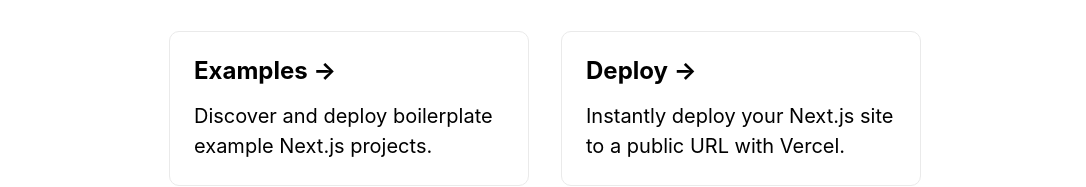
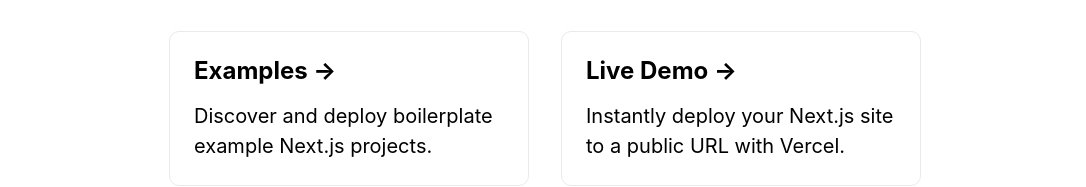
Before and after one commit to xiaowuc2/cognopy.github.io, a Next.js app: page / in a window 1280 px wide. Shown: the part 458-645 px from the top of the page, without its empty margins (95-1181 px from the left). Built offline with nearby package versions, Linux system fonts and the light colour scheme.

Commit message:
Update index.js

```diff
--- a/pages/index.js
+++ b/pages/index.js
@@ -42,7 +42,7 @@
             href="https://vercel.com/import?filter=next.js&utm_source=create-next-app&utm_medium=default-template&utm_campaign=create-next-app"
             className={styles.card}
           >
-            <h3>Deploy &rarr;</h3>
+            <h3>Live Demo &rarr;</h3>
             <p>
               Instantly deploy your Next.js site to a public URL with Vercel.
             </p>
```
